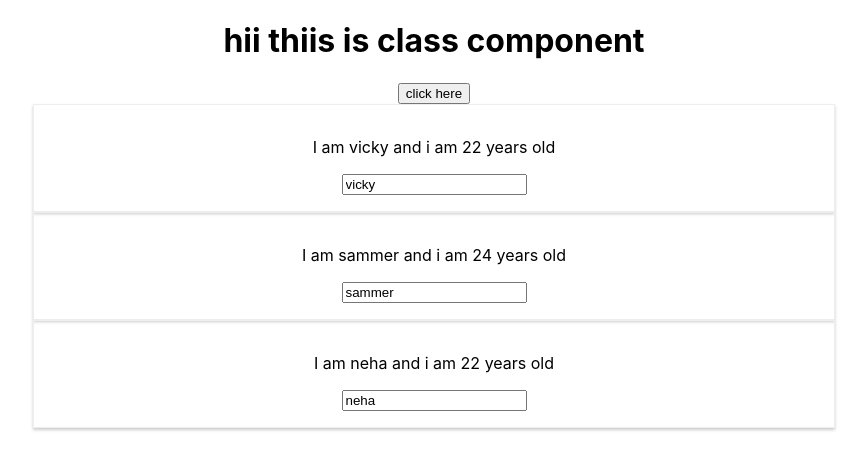
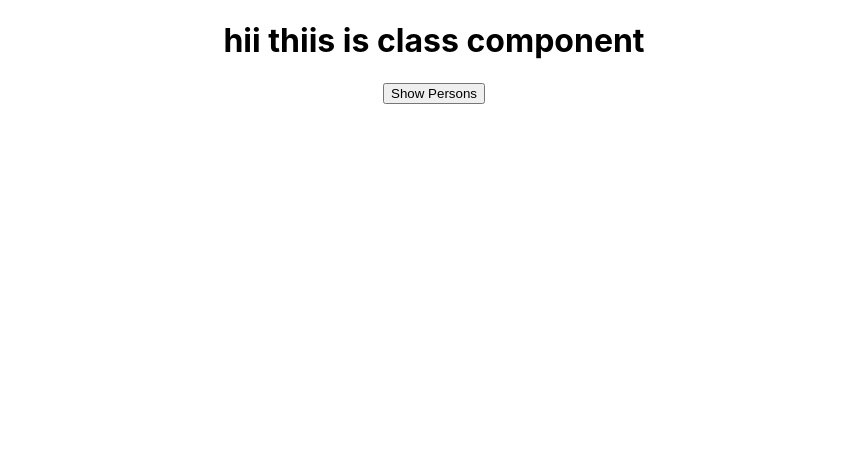
Before and after one commit to vickythakur0398/react-max-learn, a React (Create React App) app: page / in a window 1280 px wide. Shown: the top 470 px of the page, without its empty margins (206-1073 px from the left). Built offline with nearby package versions, Linux system fonts and the light colour scheme.

Commit message:
rendering content coonditionally

```diff
--- a/src/App.js
+++ b/src/App.js
@@ -63,7 +63,9 @@ class App extends Component{
       {name:'vicky' ,age: '22' },
       {name: 'sammer' , age:'24'},
     {name:'neha' , age:'22'}],
-    justToShowIskoAffect : 'nhi karega set state'
+    justToShowIskoAffect : 'nhi karega set state',
+    // yaha pe ye add kia h boolean jo pehle hi false dikha rha h okk
+    showPerson : false
    }
 
 
@@ -97,16 +99,38 @@ class App extends Component{
         {name: event.target.value , age:'23'}]
 
     })
+  }
+
+    //now we will render our content jo ki person h conditionally to crux ye h ki jab button click karenge to hi vo show ho vrna na ho okkk
+tooglePerson = () =>{
+  //yaha false isme bhar lia doesShow me  to reocurring h ek false true aise
+  const doesShow = this.state.showPerson;
+  //or yaha state ko jabhi change kia agar agar showPerson ulta h doesShow se to
+  this.setState({showPerson : !doesShow});
+
+
+}
 
 
 
-  }
+
   render(){
     return(
       <div className = "App">
 
         <h1>hii thiis is class component</h1>
-        <button onClick ={this.switchHandler.bind(this, 'vickey' )}>click here</button>
+        {/* <button onClick ={this.switchHandler.bind(this, 'vickey' )}>click here</button> */}
+        {/* ab yaha pe ise ek div me wrap kar rhe h or jice onclick pe ye show ho or isme if else nhi chalega isme trenary operator chalegaa hum bas simple statement use kar skte h yaha par na ki block statement  upar bana h button usko comment karkr */}
+        <button onClick= {this.tooglePerson}>Show Persons</button>
+
+{/* ye boolean h to showPerson to ye true hi h  */}
+        {
+
+          this.state.showPerson ===true ?
+
+
+          <div>
+
               <Person name = {this.state.persons[0].name} age ={this.state.persons[0].age}></Person>
               <Person name = {this.state.persons[1].name}
               age ={this.state.persons[1].age}
@@ -118,10 +142,13 @@ class App extends Component{
               // yaha jo changed dala h vo hi props me bhejenge
               changed = {this.nameChangeHandler}></Person>
 
+         </div> :null
+        }
+
 
 
       </div>
-    )
+    );
   }
 }
 
--- a/src/Person/Person.css
+++ b/src/Person/Person.css
@@ -2,6 +2,7 @@
 /* or ise import karna hoga person.js me obvious h par app.js me nhi kyuki vo webpack dekh lega */
 .Person{
     margin: auto;
+    margin-bottom: 20px;
     padding: 10px;
     border: 1px solid #eee;
     box-shadow: 0 2px 3px #ccc;
```
Lines whose indentation alone changed are shown as unchanged.
